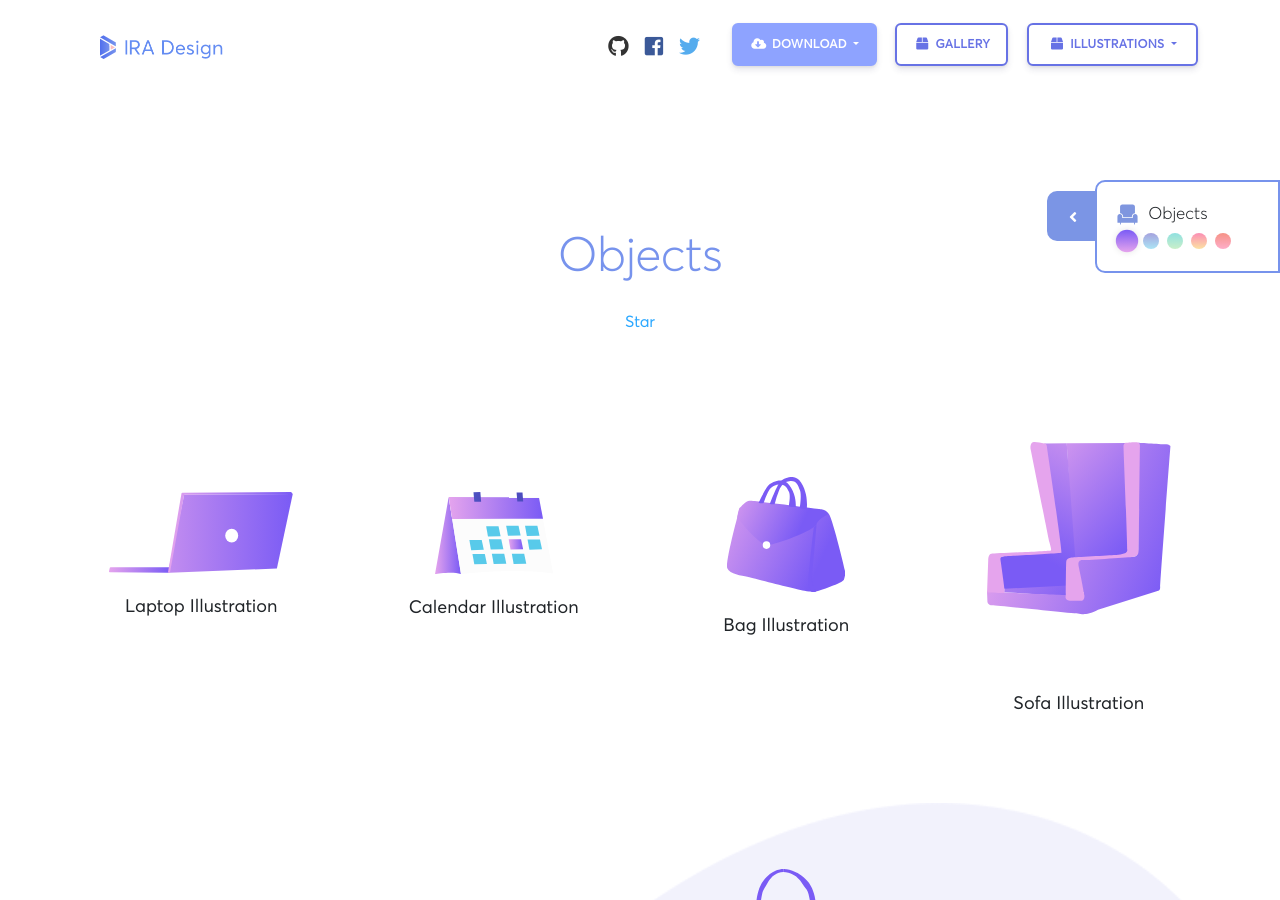
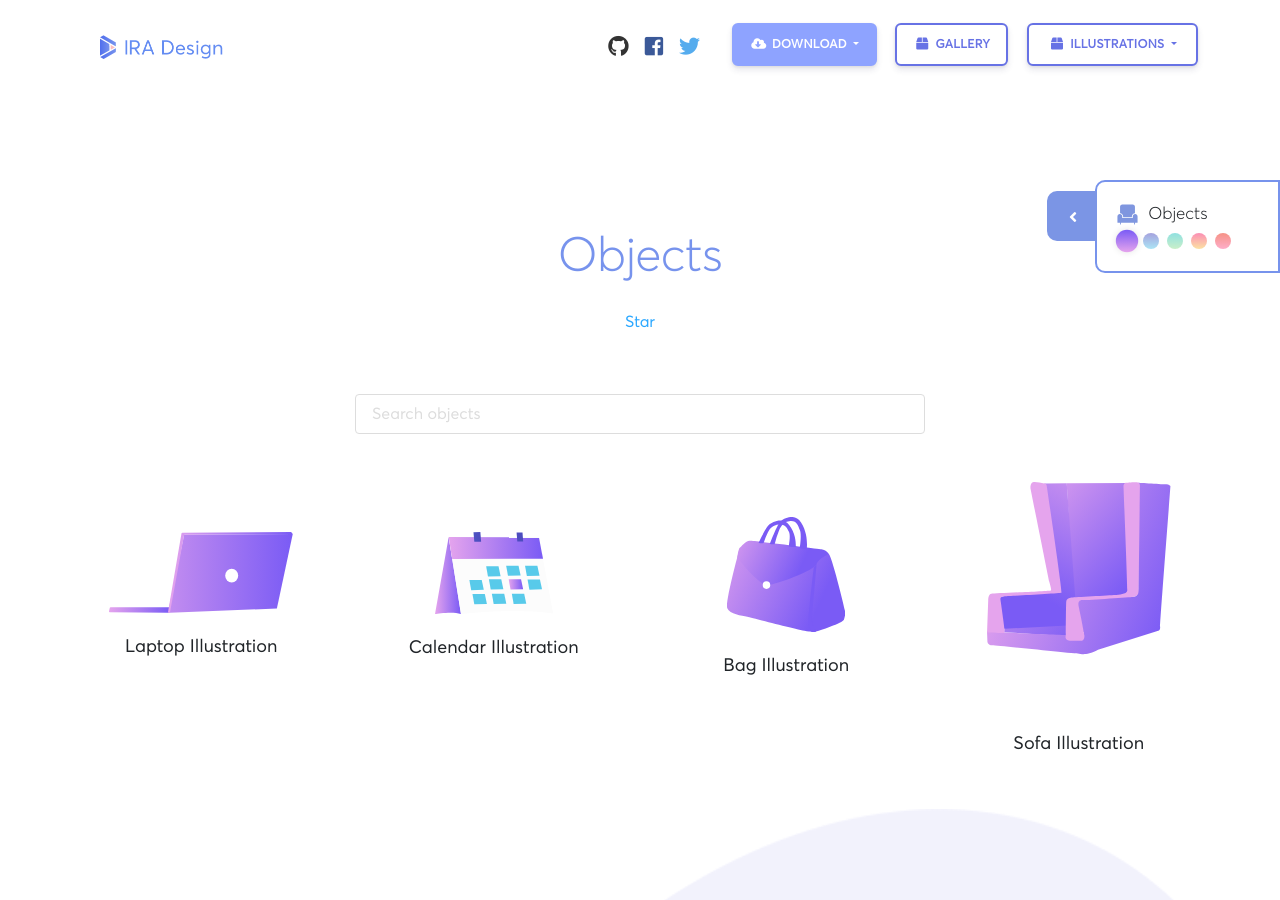
Before and after one commit to ira-design/ira-design.github.io, a Jekyll site: the page built from illustrations-objects.html, in a window 1280 px wide and 900 px high. Built offline with Jekyll 4.4.1, drawn with Linux system fonts in a browser that asks for light colours; a script that is not in the unit is left out.

Commit message:
Refactor(search): Change background search and add search to objects

```diff
--- a/illustrations-backgrounds.html
+++ b/illustrations-backgrounds.html
@@ -19,7 +19,7 @@ permalink: /illustrations/backgrounds
    <div class="container">
      <form>
        <div class="form-group w-50 m-auto">
-          <input type="text" id="searchInput" onkeyup="Function()" class="form-control" aria-label="Search" placeholder="Search objects">
+          <input type="text" id="searchInput" onkeyup="Function()" class="form-control" aria-label="Search" placeholder="Search backgrounds">
        </div>
      </form>
     <div class="row px-sm-5" id="elements">
--- a/illustrations-objects.html
+++ b/illustrations-objects.html
@@ -17,6 +17,11 @@ permalink: /illustrations/objects
 <div class="section section-objects" id="objects">
   <img src="{{ path-general }}/assets/img/path2.png">
  <div class="container p-sm-0">
+   <form>
+     <div class="form-group w-50 m-auto">
+        <input type="text" id="searchInput" onkeyup="Function()" class="form-control" aria-label="Search" placeholder="Search objects">
+     </div>
+   </form>
    <div class="row">
      <div class="col-lg-8 m-auto text-center pt-sm-5">
           <div class="space-50 d-sm-block d-none"></div>
```
